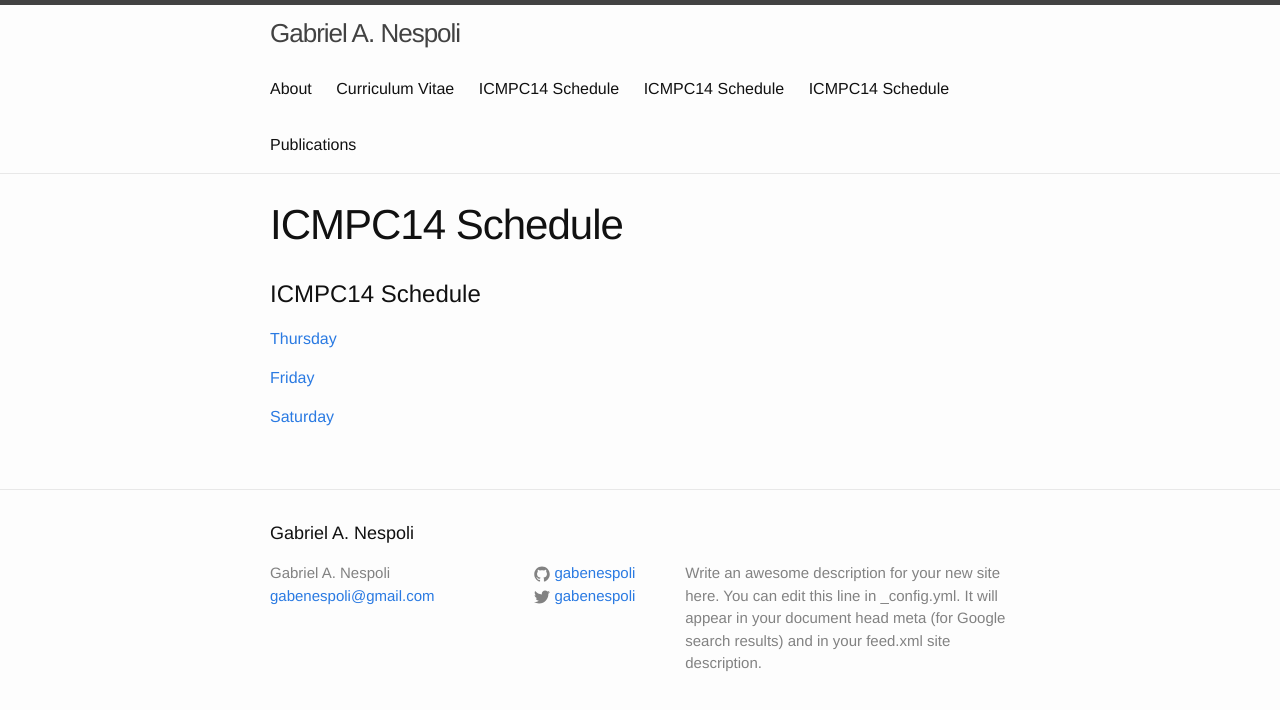
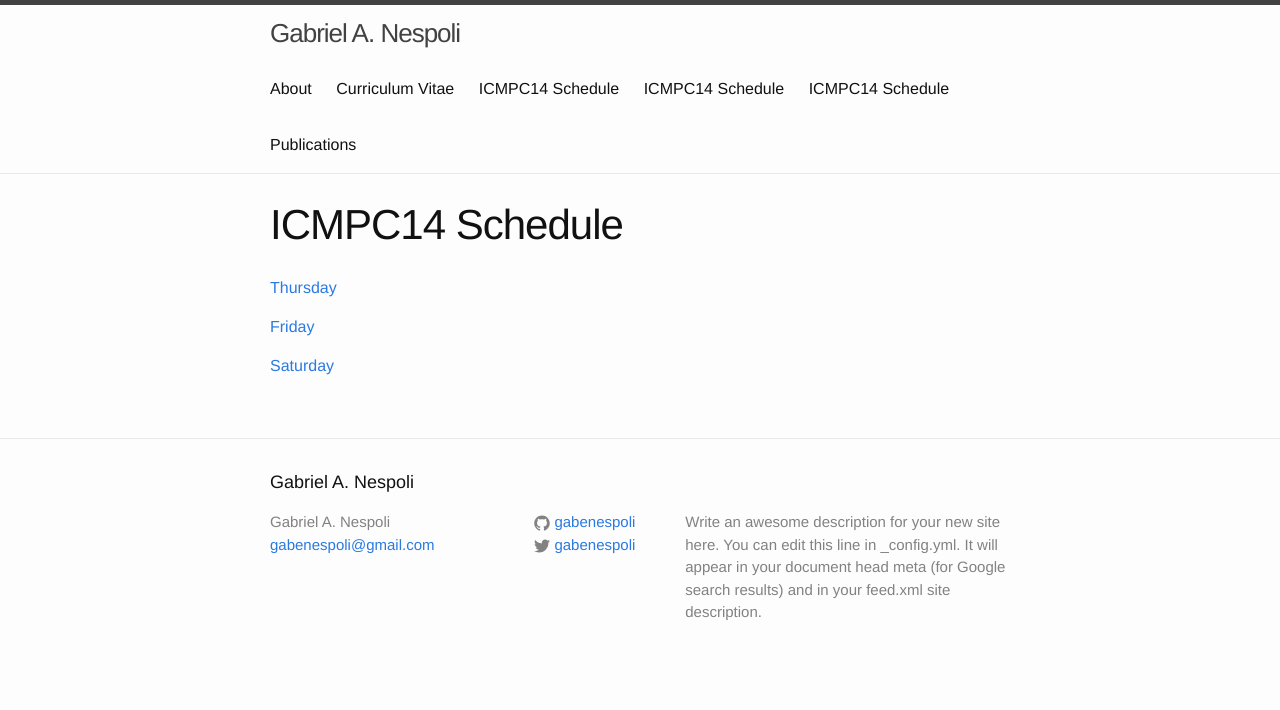
Before and after one commit to gabenespoli/gabenespoli.github.io, a Jekyll site: the page built from icmpc.md, in a window 1280 px wide. Shown: the top 710 px of the page. Built offline with Jekyll 4.4.1, drawn with Linux system fonts in a browser that asks for light colours.

Commit message:
line breaks

```diff
--- a/icmpc.md
+++ b/icmpc.md
@@ -4,8 +4,6 @@ title: ICMPC14 Schedule
 permalink: /icmpc/
 ---
 
-# ICMPC14 Schedule
-
 [Thursday](https://gabenespoli.github.io/icmpc-thu)
 
 [Friday](https://gabenespoli.github.io/icmpc-fri)
```
Also changed, not shown: icmpc-thu.md (line endings or trailing spaces).
